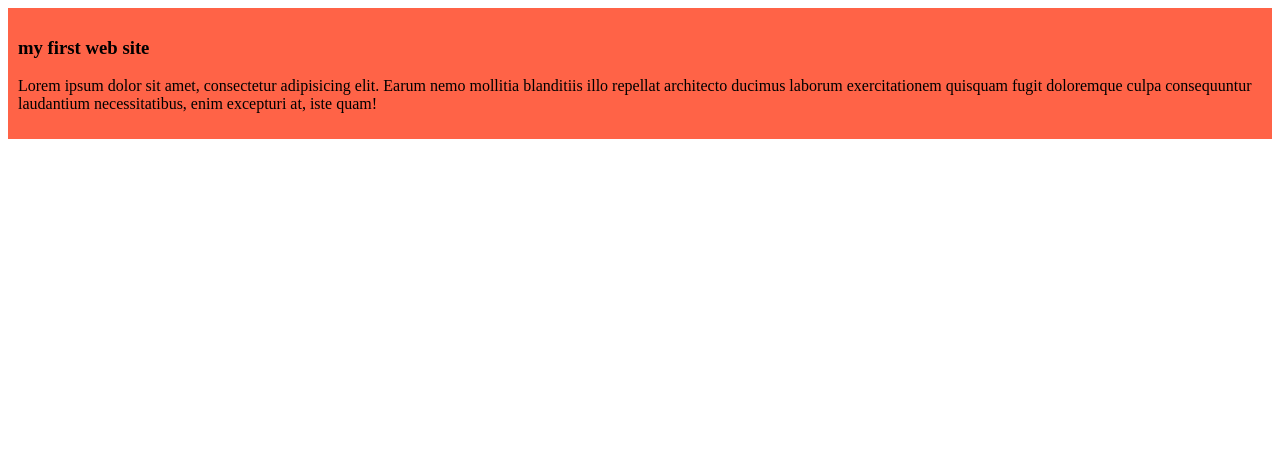
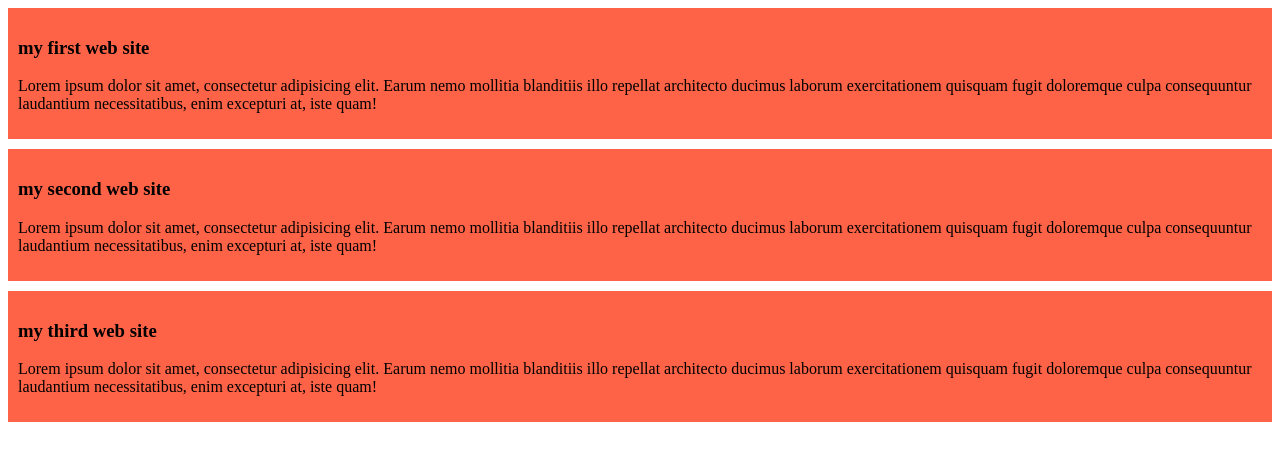
Before and after one commit to mursalin111/my-first-github, a plain HTML site: page index.html in a window 1280 px wide. Drawn offline with Linux system fonts and the light colour scheme.

Commit message:
added the second and the third blog

```diff
--- a/index.html
+++ b/index.html
@@ -12,5 +12,15 @@
         <p>Lorem ipsum dolor sit amet, consectetur adipisicing elit. Earum nemo mollitia blanditiis illo repellat architecto ducimus laborum exercitationem quisquam fugit doloremque culpa consequuntur laudantium necessitatibus, enim excepturi at, iste quam!</p>
     </div>
 
+    <div>
+        <h3>my second web site</h3>
+        <p>Lorem ipsum dolor sit amet, consectetur adipisicing elit. Earum nemo mollitia blanditiis illo repellat architecto ducimus laborum exercitationem quisquam fugit doloremque culpa consequuntur laudantium necessitatibus, enim excepturi at, iste quam!</p>
+    </div>
+
+    <div>
+        <h3>my third web site</h3>
+        <p>Lorem ipsum dolor sit amet, consectetur adipisicing elit. Earum nemo mollitia blanditiis illo repellat architecto ducimus laborum exercitationem quisquam fugit doloremque culpa consequuntur laudantium necessitatibus, enim excepturi at, iste quam!</p>
+    </div>
+
 </body>
 </html>
--- a/styles/blog.css
+++ b/styles/blog.css
@@ -1,4 +1,5 @@
 div{
     background-color: tomato;
     padding: 10px;
+    margin-bottom: 10px;
 }
```
